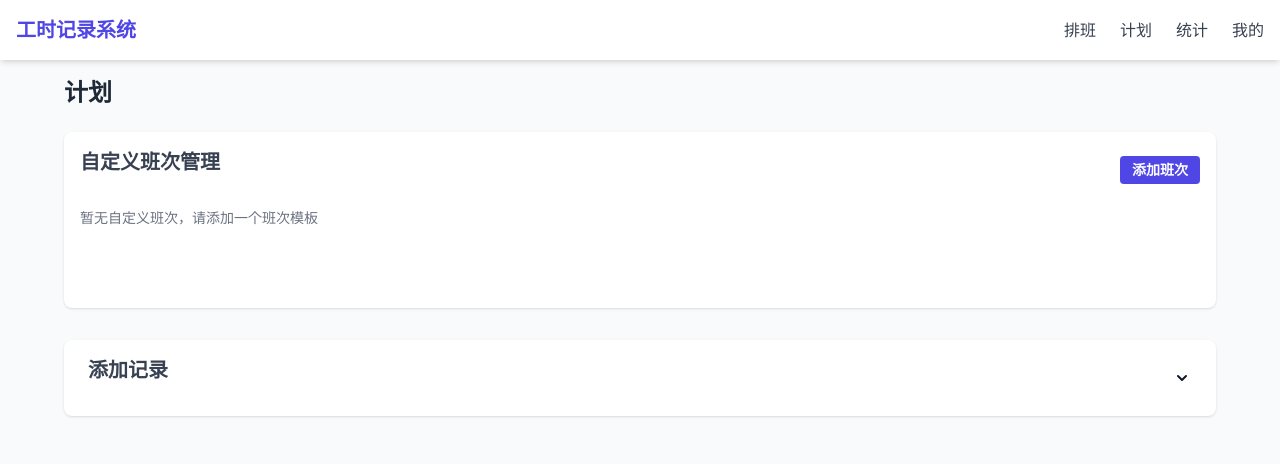
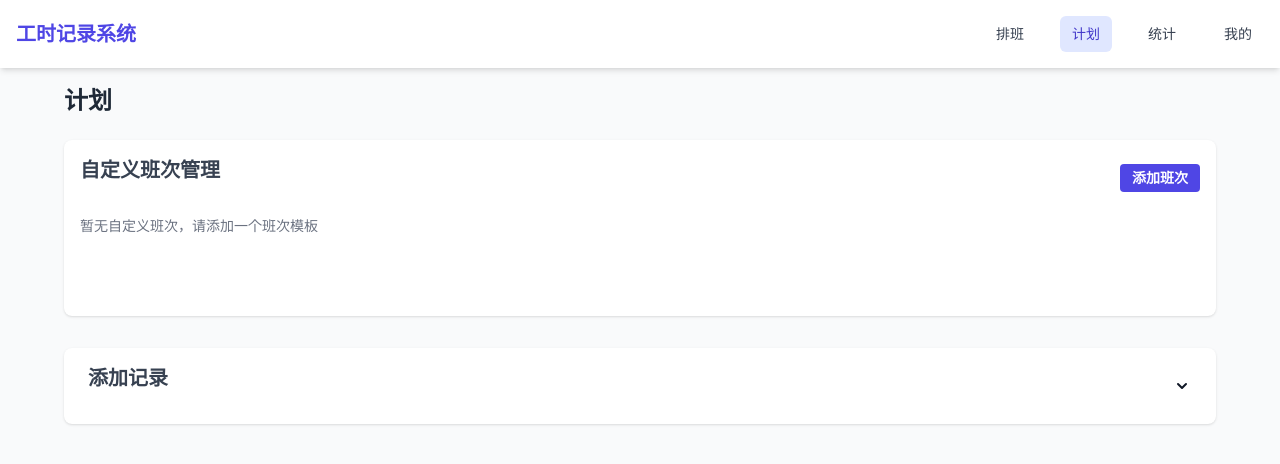
Before and after one commit to JiuWang95/workcum, a React (Vite) app: page / in a window 1280 px wide. Shown: the top 464 px of the page. Built offline with nearby package versions, Linux system fonts and the light colour scheme.

Commit message:
feat(布局组件): 添加导航链接的活动状态样式
为桌面端和移动端导航链接添加活动状态样式，通过当前路由路径判断并应用不同的样式类，提升用户体验

```diff
--- a/dev-dist/sw.js
+++ b/dev-dist/sw.js
@@ -82,7 +82,7 @@ define(['./workbox-ce4f0d5f'], (function (workbox) { 'use strict';
     "revision": "3ca0b8505b4bec776b69afdba2768812"
   }, {
     "url": "index.html",
-    "revision": "0.ccm2o7v6h28"
+    "revision": "0.eiehekvqrog"
   }], {});
   workbox.cleanupOutdatedCaches();
   workbox.registerRoute(new workbox.NavigationRoute(workbox.createHandlerBoundToURL("index.html"), {
--- a/src/components/Layout.jsx
+++ b/src/components/Layout.jsx
@@ -1,13 +1,52 @@
 import React from 'react';
-import { Outlet, Link } from 'react-router-dom';
+import { Outlet, Link, useLocation } from 'react-router-dom';
 import { useTranslation } from 'react-i18next';
 
 const Layout = () => {
   const { t, i18n } = useTranslation();
+  const location = useLocation();
 
   const toggleLanguage = () => {
     const newLang = i18n.language === 'zh' ? 'en' : 'zh';
     i18n.changeLanguage(newLang);
+  };
+
+  // 桌面端导航栏按钮的活动状态样式
+  const getDesktopLinkClass = (path) => {
+    const baseClass = "px-3 py-2 rounded-md text-sm font-medium transition-colors";
+    const activeClass = "bg-indigo-100 text-indigo-700";
+    const inactiveClass = "text-gray-700 hover:text-indigo-600 hover:bg-gray-100";
+
+    // 特殊处理根路径
+    if (path === "/" && location.pathname === "/") {
+      return `${baseClass} ${activeClass}`;
+    }
+
+    // 其他路径的匹配
+    if (path !== "/" && location.pathname.startsWith(path)) {
+      return `${baseClass} ${activeClass}`;
+    }
+
+    return `${baseClass} ${inactiveClass}`;
+  };
+
+  // 移动端导航栏按钮的活动状态样式
+  const getMobileLinkClass = (path) => {
+    const baseClass = "flex flex-col items-center p-2 text-xs transition-colors";
+    const activeClass = "text-indigo-600 bg-indigo-50 rounded-lg";
+    const inactiveClass = "text-gray-700 hover:text-indigo-600";
+
+    // 特殊处理根路径
+    if (path === "/" && location.pathname === "/") {
+      return `${baseClass} ${activeClass}`;
+    }
+
+    // 其他路径的匹配
+    if (path !== "/" && location.pathname.startsWith(path)) {
+      return `${baseClass} ${activeClass}`;
+    }
+
+    return `${baseClass} ${inactiveClass}`;
   };
 
   return (
@@ -17,10 +56,10 @@ const Layout = () => {
         <div className="container mx-auto flex justify-between items-center">
           <h1 className="text-xl font-bold text-indigo-600">{t('app_title')}</h1>
           <div className="flex space-x-6 items-center">
-            <Link to="/schedule" className="text-gray-700 hover:text-indigo-600">{t('navigation.schedule')}</Link>
-            <Link to="/" className="text-gray-700 hover:text-indigo-600">{t('navigation.time_entry')}</Link>
-            <Link to="/reports" className="text-gray-700 hover:text-indigo-600">{t('navigation.reports')}</Link>
-            <Link to="/data" className="text-gray-700 hover:text-indigo-600">{t('navigation.data')}</Link>
+            <Link to="/schedule" className={getDesktopLinkClass("/schedule")}>{t('navigation.schedule')}</Link>
+            <Link to="/" className={getDesktopLinkClass("/")}>{t('navigation.time_entry')}</Link>
+            <Link to="/reports" className={getDesktopLinkClass("/reports")}>{t('navigation.reports')}</Link>
+            <Link to="/data" className={getDesktopLinkClass("/data")}>{t('navigation.data')}</Link>
           </div>
         </div>
       </nav>
@@ -28,25 +67,25 @@ const Layout = () => {
       {/* Mobile Navigation */}
       <nav className="md:hidden fixed bottom-0 left-0 right-0 bg-white shadow-lg">
         <div className="flex justify-around items-center p-3">
-          <Link to="/schedule" className="text-gray-700 hover:text-indigo-600 p-2">
+          <Link to="/schedule" className={getMobileLinkClass("/schedule")}>
             <svg xmlns="http://www.w3.org/2000/svg" className="h-6 w-6" fill="none" viewBox="0 0 24 24" stroke="currentColor">
               <path strokeLinecap="round" strokeLinejoin="round" strokeWidth={2} d="M8 7V3m8 4V3m-9 8h10M5 21h14a2 2 0 002-2V7a2 2 0 00-2-2H5a2 2 0 00-2 2v12a2 2 0 002 2z" />
             </svg>
             <span className="text-xs">{t('navigation.schedule')}</span>
           </Link>
-          <Link to="/" className="text-gray-700 hover:text-indigo-600 p-2">
+          <Link to="/" className={getMobileLinkClass("/")}>
             <svg xmlns="http://www.w3.org/2000/svg" className="h-6 w-6" fill="none" viewBox="0 0 24 24" stroke="currentColor">
               <path strokeLinecap="round" strokeLinejoin="round" strokeWidth={2} d="M12 8v4l3 3m6-3a9 9 0 11-18 0 9 9 0 0118 0z" />
             </svg>
             <span className="text-xs">{t('navigation.time_entry')}</span>
           </Link>
-          <Link to="/reports" className="text-gray-700 hover:text-indigo-600 p-2">
+          <Link to="/reports" className={getMobileLinkClass("/reports")}>
             <svg xmlns="http://www.w3.org/2000/svg" className="h-6 w-6" fill="none" viewBox="0 0 24 24" stroke="currentColor">
               <path strokeLinecap="round" strokeLinejoin="round" strokeWidth={2} d="M9 19v-6a2 2 0 00-2-2H5a2 2 0 00-2 2v6a2 2 0 002 2h2a2 2 0 002-2zm0 0V9a2 2 0 012-2h2a2 2 0 012 2v10m-6 0a2 2 0 002 2h2a2 2 0 002-2m0 0V5a2 2 0 012-2h2a2 2 0 012 2v14a2 2 0 01-2 2h-2a2 2 0 01-2-2z" />
             </svg>
             <span className="text-xs">{t('navigation.reports')}</span>
           </Link>
-          <Link to="/data" className="text-gray-700 hover:text-indigo-600 p-2">
+          <Link to="/data" className={getMobileLinkClass("/data")}>
             <svg xmlns="http://www.w3.org/2000/svg" className="h-6 w-6" fill="none" viewBox="0 0 24 24" stroke="currentColor">
               <path strokeLinecap="round" strokeLinejoin="round" strokeWidth={2} d="M4 7v10c0 2.21 3.582 4 8 4s8-1.79 8-4V7M4 7c0 2.21 3.582 4 8 4s8-1.79 8-4M4 7c0-2.21 3.582-4 8-4s8 1.79 8 4m0 5c0 2.21-3.582 4-8 4s-8-1.79-8-4" />
             </svg>
```
